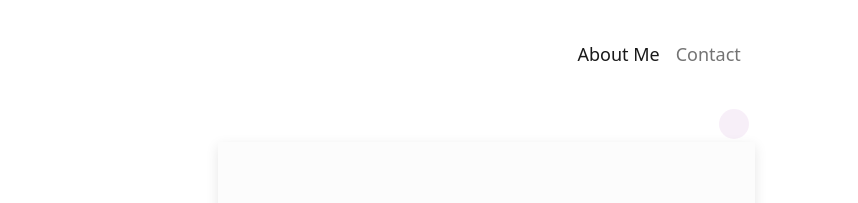
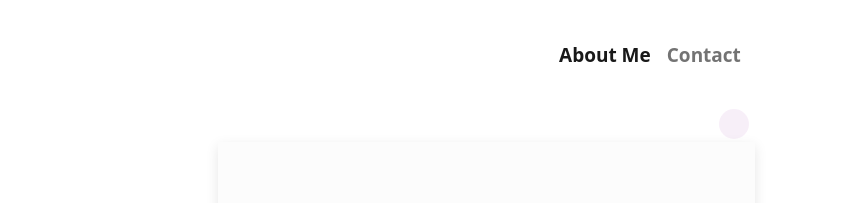
Before and after one commit to anfasmehaboob/my-protfolio-online, a plain HTML site: page index.html in a window 1280 px wide. Shown: the top 203 px of the page, 422-1280 px from the left. Drawn offline with nearby package versions, Linux system fonts and the light colour scheme.

Commit message:
stylechange

```diff
--- a/js/app.js
+++ b/js/app.js
@@ -21,3 +21,8 @@ $(document).ready(function(){
   submit.addEventListener('click', function(){
     alert();
   });
+
+
+  // const nightModeHandler = () =>{
+  //   alert('hey');
+  // }
--- a/style/style.scss
+++ b/style/style.scss
@@ -11,7 +11,8 @@ $font-color:#333333;
 .navbar-nav{
     li{
         a{
-            font-size: 18px;
+            font-size: 19px;
+            font-weight: 600;
         }
     }
 }
```
Also changed, not shown: index.html (+1 -0 lines), style/style.css, 1 other file.
